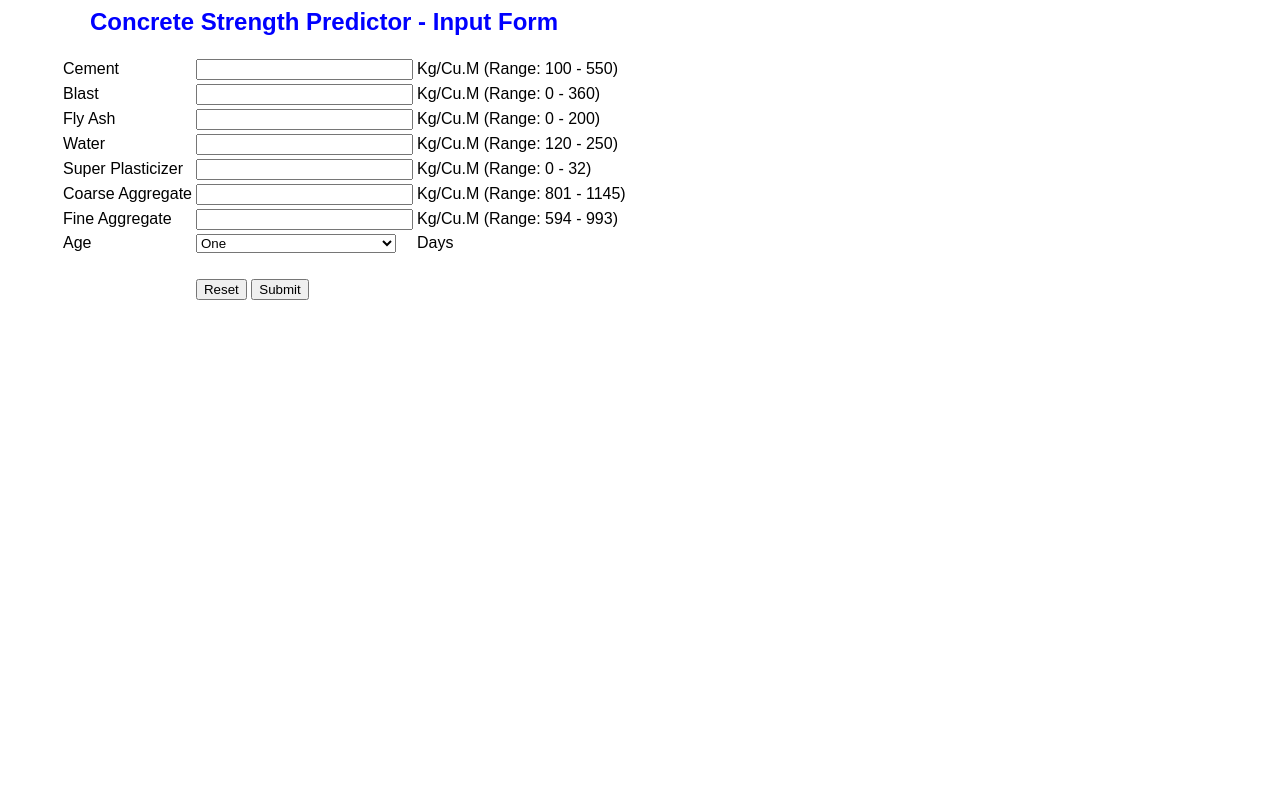
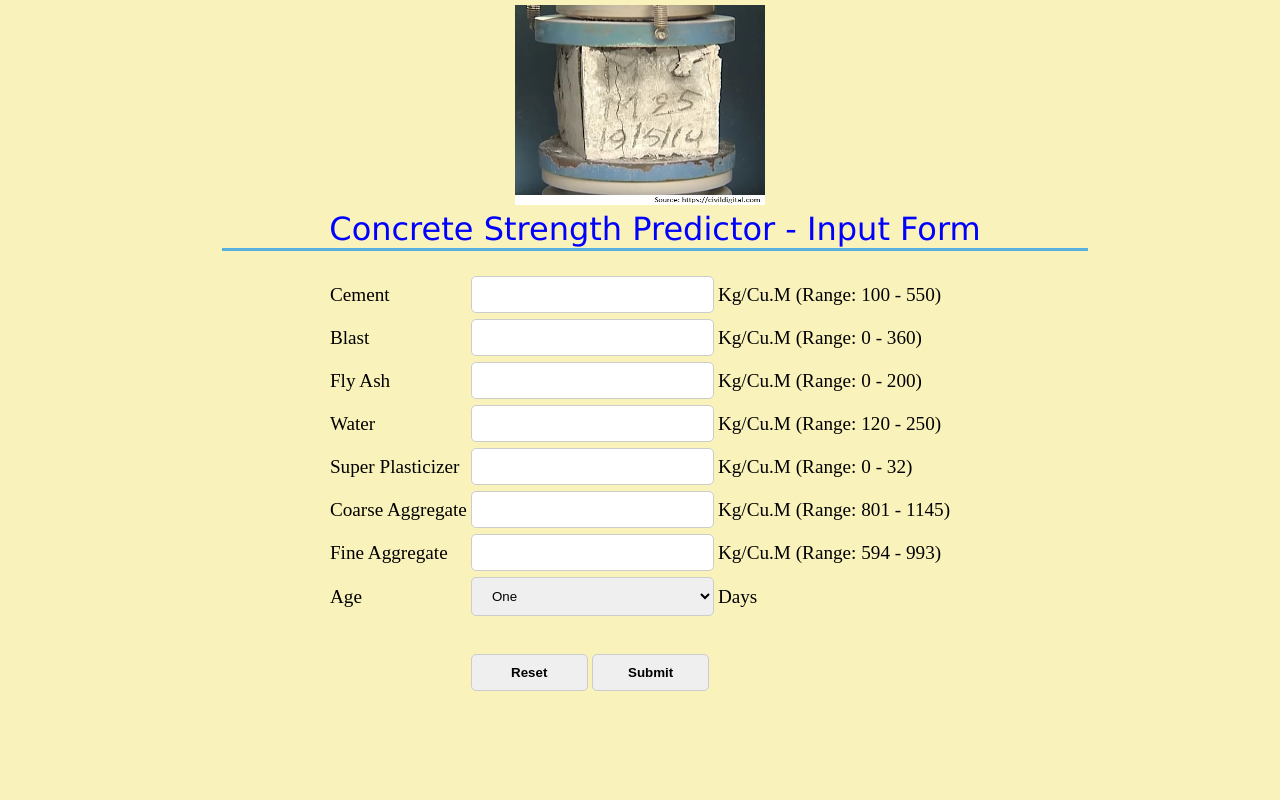
Before and after one commit to socratesk/strength-prediction, a Flask app: page /input in a window 1280 px wide. Run offline with Flask 2, Linux system fonts and the light colour scheme; parts of the project's set-up code (start-up, migrations or seed data) failed here and were passed over.

Commit message:
Update input.html

```diff
--- a/templates/input.html
+++ b/templates/input.html
@@ -1,22 +1,78 @@
 <html>
 	<head>
 		<style>
-			html, body, p, th, td, li, dd, dt {
-			 font: 1em Arial, Helvetica, sans-serif;
-			 margin-left:30px;
+			body {
+			  background-color: #faf2bb;
+			  margin: 0 15%;
+			  font-family: sans-serif;
 			}
+
+			h1 {
+			  text-align: center;
+			  font-family: verdana;
+			  font-weight: normal;
+			  border-bottom: 3px solid #57b1dc;
+			  margin-top: 5px;
+
+			}
+
+			table {
+			  text-align: left;
+			  font-family: serif;
+			  font-weight: normal;
+			  font-size: 1.2em;
+			  margin-top: 15px;
+			}
+
+			tr {
+			  height: 30px;
+			}
+
+			input[type=text], select {
+			  width: 100%;
+			  padding: 10px 16px;
+			  margin: 1px 0;
+			  display: inline-block;
+			  border: 1px solid #ccc;
+			  border-radius: 5px;
+			  box-sizing: border-box;
+			}
+
+			input[type=submit], button {
+			  width: 48%;
+			  padding: 10px 16px;
+			  margin: 1px 0;
+			  display: inline-block;
+			  border: 1px solid #ccc;
+			  border-radius: 5px;
+			  box-sizing: border-box;
+			  font-weight: bold;
+			}
+
+			.center {
+			  display: block;
+			  margin-left: auto;
+			  margin-right: auto;
+			  width:250px;
+			  height:200px;
+			  margin-top: 5px;
+
+			}
+
+
 		</style>
 		<title>Concrete Strenght Predictor</title>
 	</head>
 
 	<body>
-		<h2 style="color:blue;margin-left:30px;">Concrete Strength Predictor - Input Form</h3>
+		<img src="../static/concrete-failure.jpg" alt="Concrete Strength" class="center">
+		<h1 style="color:blue;margin-left:30px;">Concrete Strength Predictor - Input Form</h1>
 		<div>
 			<form action="/predict" method="POST">
-				<table>
+				<table align="center">
 					<tr>
 						<td><label for="cement">Cement</label></td>
-						<td><input type="text" id="cement" name="cement" size="24"></td>
+						<td><input type="text" id="cement" name="cement" "></td>
 						<td>Kg/Cu.M (Range: 100 - 550)</td>
 					</tr>
 
```
